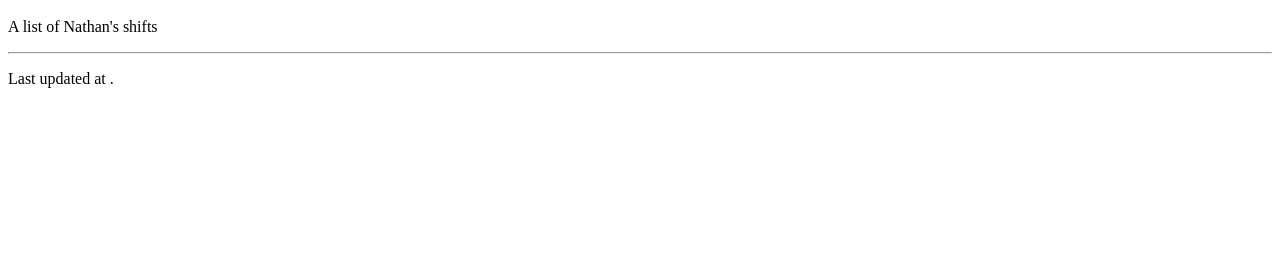
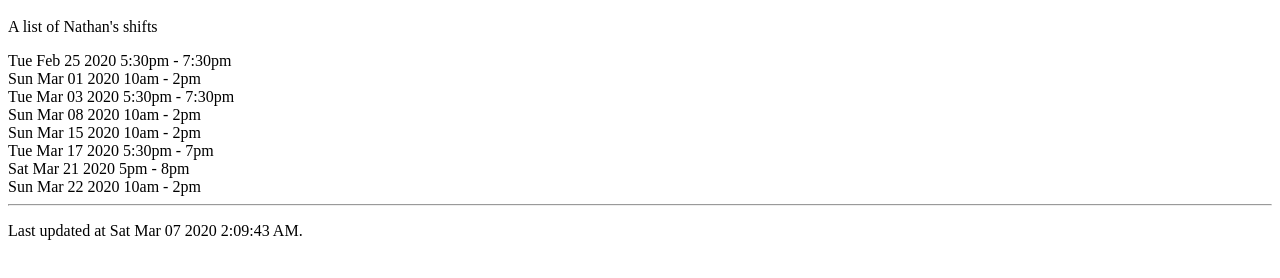
Before and after one commit to Schobbish/whenisnathanworking, a website: page index.html in a window 1280 px wide. Shown: the part 48-326 px from the top of the page. Drawn offline with nearby package versions, Linux system fonts and the light colour scheme; files whose address does not match are found by name.

Commit message:
fix links on index

```diff
--- a/index.html
+++ b/index.html
@@ -3,7 +3,7 @@
     <head>
         <title>When is Nathan Working?</title>
         <meta name="viewport" content="width=device-width, initial-scale=1.0">
-        <link rel="stylesheet" type="text/css" href="assets/css/main.css">
+        <!-- <link rel="stylesheet" type="text/css" href="assets/main.css"> -->
     </head>
     <h1>When is Nathan Working?</h1>
     <p>A list of Nathan's shifts</p>
@@ -14,5 +14,5 @@
     <!-- TODO: somehow make this change based on user's time zone -->
     <p>Last updated at <span id="timestamp"></span>.</p>
     <script src="https://ajax.googleapis.com/ajax/libs/jquery/3.4.1/jquery.min.js"></script>
-    <script src="assets/js/main.js"></script>
+    <script src="assets/main.js"></script>
 </html>
```
